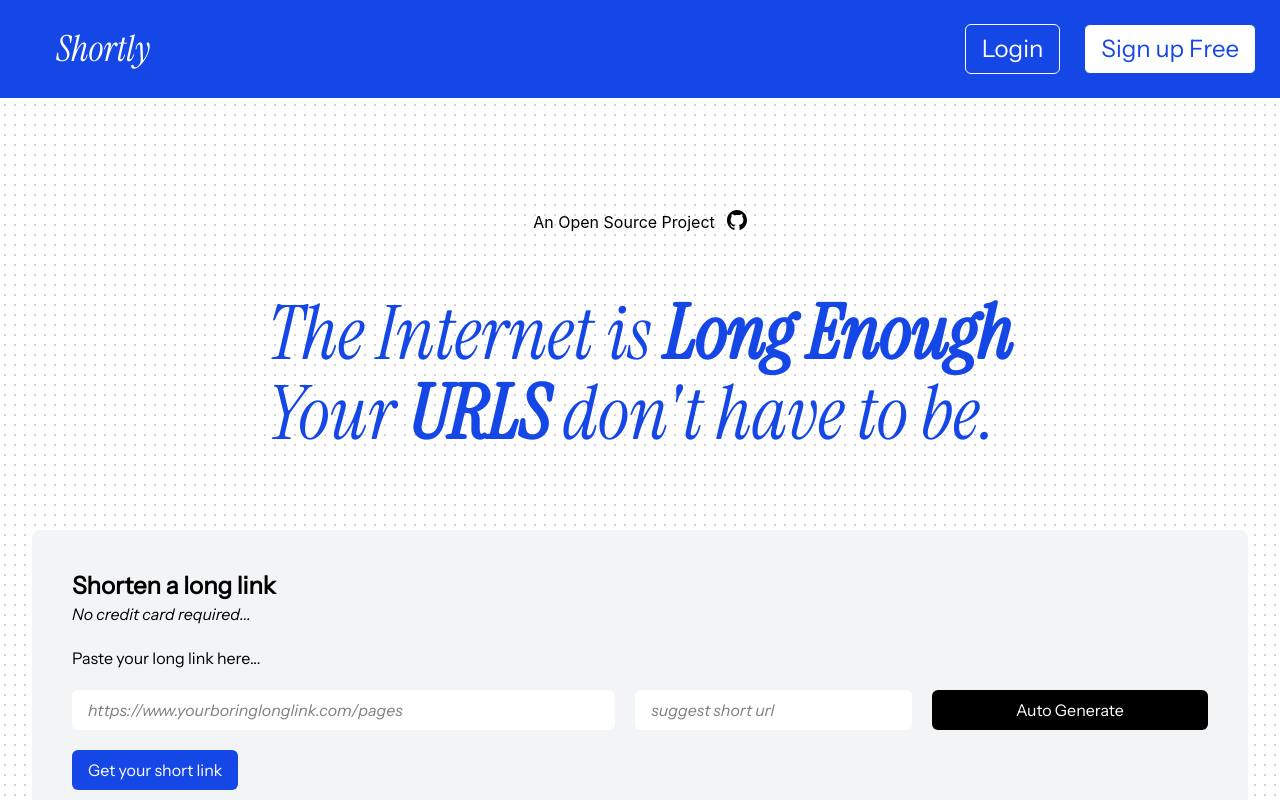
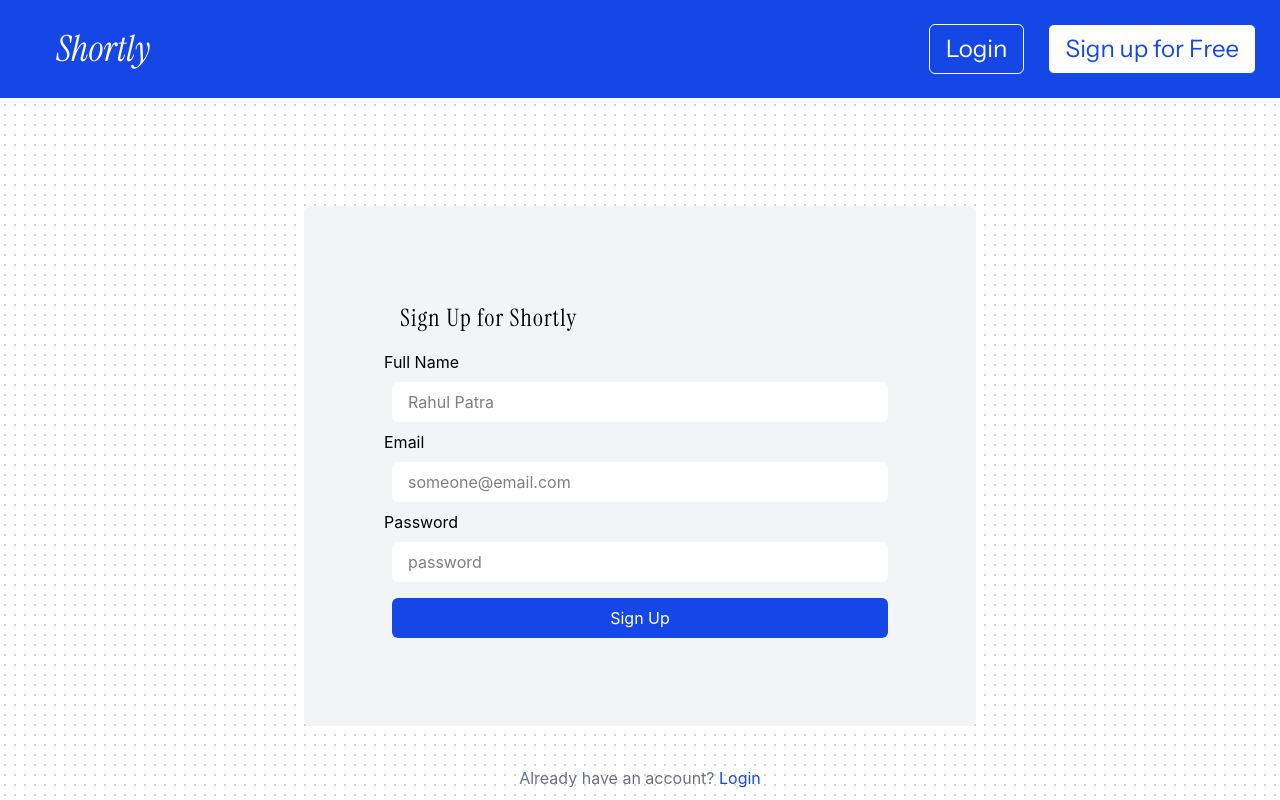
Before and after one commit to patra-rahul/shortly, a React (Vite) app in the folder client/: page /register in a window 1280 px wide. Shown: the top 800 px of the page. Built offline with nearby package versions, Linux system fonts and the light colour scheme.

Commit message:
create login and register page and use react-router-dom

```diff
--- a/client/index.html
+++ b/client/index.html
@@ -4,7 +4,7 @@
     <meta charset="UTF-8" />
     <link rel="icon" type="image/svg+xml" href="/favicon.svg" />
     <meta name="viewport" content="width=device-width, initial-scale=1.0" />
-    <title>vite-project</title>
+    <title>Shortly</title>
   </head>
   <body>
     <div id="root"></div>
--- a/client/package.json
+++ b/client/package.json
@@ -13,6 +13,7 @@
     "@tailwindcss/vite": "^4.3.3",
     "react": "^19.2.7",
     "react-dom": "^19.2.7",
+    "react-router-dom": "^7.18.2",
     "tailwindcss": "^4.3.3"
   },
   "devDependencies": {
--- a/client/src/App.tsx
+++ b/client/src/App.tsx
@@ -1,18 +1,18 @@
-import Navbar from "./components/Navbar"
-import Hero from "./components/Hero"
-import Info from "./components/Footer"
+import { BrowserRouter, Routes, Route } from "react-router-dom";
+import Home from "./pages/Home";
+import Login from "./pages/Login";
+import Register from "./pages/Register";
 
 const App = () => {
   return (
-    <>
-      <div>
-        <div className="fixed -z-10 inset-0 h-full w-full bg-[radial-gradient(circle,#73737350_1px,transparent_1px)] bg-size-[10px_10px]" />
-        <Navbar />
-        <Hero />
-        <Info />
-      </div>
-    </>
+    <BrowserRouter>
+      <Routes>
+        <Route path="/" element={<Home />} />
+        <Route path="/login" element={<Login />} />
+        <Route path="/register" element={<Register/>} />
+      </Routes>
+    </BrowserRouter>
   );
-}
+};
 
-export default App
+export default App;
--- /dev/null
+++ b/client/src/components/Background.tsx
@@ -0,0 +1,9 @@
+const Background = () => {
+  return (
+    <>
+      <div className="fixed -z-10 inset-0 h-full w-full bg-[radial-gradient(circle,#73737350_1px,transparent_1px)] bg-size-[10px_10px]" />
+    </>
+  );
+};
+
+export default Background;
--- a/client/src/components/Footer.tsx
+++ b/client/src/components/Footer.tsx
@@ -2,7 +2,7 @@ import linkedin from "../assets/icons/linkedin.svg";
 import github from "../assets/icons/github.svg";
 import website from "../assets/icons/website.svg";
 
-const Info = () => {
+const Footer = () => {
   return (
     <>
       <div className="flex px-20 py-10 items-center justify-between p-4 bg-blue-700 text-white font-secondary">
@@ -43,4 +43,4 @@ const Info = () => {
   );
 };
 
-export default Info;
+export default Footer;
--- /dev/null
+++ b/client/src/components/LoginForm.tsx
@@ -0,0 +1,43 @@
+import { Link } from "react-router-dom";
+
+const Login = () => {
+  return (
+    <>
+      <div className="flex flex-col justify-center items-center h-screen">
+        <form
+          action=""
+          className="bg-gray-100 w-2xl p-20 flex flex-col rounded-md"
+        >
+          <h1 className="font-primary tracking-wider text-2xl m-4">
+            Login to Shortly
+          </h1>
+          <label htmlFor="email">Email</label>
+          <input
+            type="email"
+            placeholder="someone@email.com"
+            className="bg-white px-4 py-2 m-2 rounded-md"
+            required
+          />
+          <label htmlFor="password">Password</label>
+          <input
+            type="password"
+            className="bg-white px-4 py-2 m-2 rounded-md"
+            required placeholder="password"
+          />
+
+          <button
+            type="submit"
+            className="bg-blue-700 px-4 py-2 rounded-md text-white m-2"
+          >
+            Login
+          </button>
+        </form>
+        <span className="text-gray-500 mt-10">
+          Don't have an account? <Link to="/register" className="text-blue-700">Register</Link>
+        </span>
+      </div>
+    </>
+  );
+};
+
+export default Login;
--- a/client/src/components/Navbar.tsx
+++ b/client/src/components/Navbar.tsx
@@ -1,15 +1,19 @@
+import { Link } from "react-router-dom";
+
 const Navbar = () => {
   return (
     <>
       <div className="flex justify-between p-4 items-center bg-blue-700 text-white sticky top-0 z-50 scro">
-        <div className="font-primary-italic text-4xl ml-10">Shortly</div>
+        <div className="font-primary-italic text-4xl ml-10">
+          <Link to="/">Shortly</Link>
+        </div>
         <div className="font-secondary text-2xl">
           <ul className="flex gap-x-2">
             <li className="border px-4 py-2 m-2 rounded-md">
-              <a href="">Login</a>
+              <Link to="/login">Login</Link>
             </li>
             <li className="border px-4 py-2 m-2 rounded-md bg-white text-blue-700">
-              <a href="">Sign up Free</a>
+             <Link to="/register">Sign up for Free</Link>
             </li>
           </ul>
         </div>
--- /dev/null
+++ b/client/src/components/RegisterForm.tsx
@@ -0,0 +1,48 @@
+import { Link } from "react-router-dom";
+
+const RegisterForm = () => {
+  return (
+    <>
+      <div className="flex flex-col justify-center items-center h-screen">
+        <form
+          action=""
+          className="bg-gray-100 w-2xl p-20 flex flex-col rounded-md"
+        >
+          <h1 className="font-primary tracking-wider text-2xl m-4">
+            Sign Up for Shortly
+          </h1>
+
+          <label htmlFor="name">Full Name</label>
+          <input type="text" className="bg-white px-4 py-2 m-2 rounded-md" placeholder="Rahul Patra" required/>
+
+          <label htmlFor="email">Email</label>
+          <input
+            type="email"
+            placeholder="someone@email.com"
+            className="bg-white px-4 py-2 m-2 rounded-md"
+            required
+          />
+          <label htmlFor="password">Password</label>
+          <input
+            type="password"
+            className="bg-white px-4 py-2 m-2 rounded-md"
+            required placeholder="password"
+          />
+
+          <button
+            type="submit"
+            className="bg-blue-700 px-4 py-2 rounded-md text-white m-2"
+          >
+            Sign Up
+          </button>
+        </form>
+        <span className="text-gray-500 mt-10">
+          Already have an account?{" "}
+          <Link to="/login" className="text-blue-700">Login</Link>
+        </span>
+      </div>
+    </>
+  );
+};
+
+export default RegisterForm;
--- /dev/null
+++ b/client/src/pages/Home.tsx
@@ -0,0 +1,17 @@
+import Navbar from "../components/Navbar";
+import Hero from "../components/Hero";
+import Footer from "../components/Footer";
+import Background from "../components/Background";
+
+const Home = () => {
+  return (
+    <>
+      <Background />
+      <Navbar />
+      <Hero />
+      <Footer />
+    </>
+  );
+};
+
+export default Home;
--- /dev/null
+++ b/client/src/pages/Login.tsx
@@ -0,0 +1,15 @@
+import Navbar from "../components/Navbar";
+import LoginForm from "../components/LoginForm";
+import Background from "../components/Background";
+
+const Login = () => {
+  return (
+    <>
+      <Background />
+      <Navbar />
+      <LoginForm />
+    </>
+  );
+};
+
+export default Login;
--- /dev/null
+++ b/client/src/pages/Register.tsx
@@ -0,0 +1,15 @@
+import Background from "../components/Background";
+import Navbar from "../components/Navbar";
+import RegisterForm from "../components/RegisterForm";
+
+const Register = () => {
+  return (
+    <>
+      <Background />
+      <Navbar />
+      <RegisterForm />
+    </>
+  );
+};
+
+export default Register;
```
Also changed, not shown: 1 other file (tests, documents, lock files or other folders).
